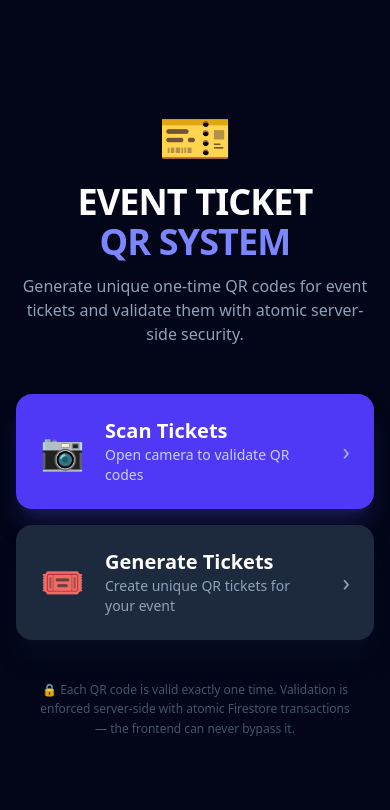
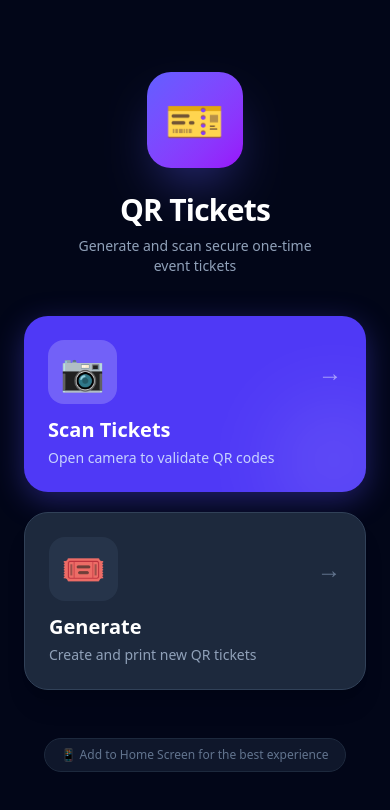
Before and after one commit to Shikur-Ebrahim/qr, a Next.js app: page / in a window 390 px wide. Shown: the top 810 px of the page. Built offline with nearby package versions, Linux system fonts and the light colour scheme.

Commit message:
feat: upgrade to PWA for Add to Home Screen and modernize mobile UI

```diff
--- a/app/layout.tsx
+++ b/app/layout.tsx
@@ -1,15 +1,25 @@
 import type { Metadata, Viewport } from "next";
 import "./globals.css";
 
+import PWARegister from "@/components/PWARegister";
+
 export const metadata: Metadata = {
-  title: "Event Ticket QR System",
+  title: "QR Tickets",
   description: "One-time QR event ticket validation system",
   manifest: "/manifest.json",
+  themeColor: "#0f172a",
+  appleWebApp: {
+    capable: true,
+    statusBarStyle: "black-translucent",
+    title: "QR Tickets",
+  },
 };
 
 export const viewport: Viewport = {
   width: "device-width",
   initialScale: 1,
+  maximumScale: 1,
+  userScalable: false,
   themeColor: "#0f172a",
 };
 
@@ -20,7 +30,11 @@ export default function RootLayout({
 }) {
   return (
     <html lang="en">
+      <head>
+        <link rel="apple-touch-icon" href="/icon-192.png" />
+      </head>
       <body className="bg-slate-950 min-h-screen text-white antialiased">
+        <PWARegister />
         {children}
       </body>
     </html>
--- a/app/page.tsx
+++ b/app/page.tsx
@@ -2,66 +2,70 @@ import Link from "next/link";
 
 export default function HomePage() {
   return (
-    <main className="min-h-screen bg-slate-950 flex flex-col items-center justify-center px-4">
-      {/* Header */}
-      <div className="text-center mb-12">
-        <div className="text-6xl mb-4">🎫</div>
-        <h1 className="text-4xl font-black tracking-tight text-white mb-3">
-          EVENT TICKET
-          <br />
-          <span className="text-indigo-400">QR SYSTEM</span>
+    <main className="min-h-[100dvh] bg-slate-950 flex flex-col items-center justify-center px-6 safe-area-padding">
+
+      {/* App Icon / Logo Area */}
+      <div className="flex flex-col items-center justify-center mb-10 w-full">
+        <div className="w-24 h-24 bg-gradient-to-br from-indigo-500 to-purple-600 rounded-3xl shadow-2xl shadow-indigo-500/40 flex items-center justify-center mb-6 transform transition-transform hover:scale-105 active:scale-95">
+          <span className="text-5xl">🎫</span>
+        </div>
+        <h1 className="text-3xl font-black tracking-tight text-white mb-2 text-center">
+          QR Tickets
         </h1>
-        <p className="text-slate-400 text-base max-w-sm mx-auto">
-          Generate unique one-time QR codes for event tickets and validate them
-          with atomic server-side security.
+        <p className="text-slate-400 text-sm text-center max-w-[260px]">
+          Generate and scan secure one-time event tickets
         </p>
       </div>
 
-      {/* Action Cards */}
-      <div className="w-full max-w-sm flex flex-col gap-4">
-        {/* Scanner */}
+      {/* Main Menu Cards (Mobile Optimized) */}
+      <div className="w-full max-w-sm flex flex-col gap-5">
+
+        {/* Scanner Card */}
         <Link
           href="/scan"
-          className="group flex items-center gap-5 bg-indigo-600 hover:bg-indigo-500 active:scale-95 transition-all rounded-2xl p-6 shadow-xl shadow-indigo-900/40"
+          className="group relative overflow-hidden flex flex-col items-start bg-indigo-600 hover:bg-indigo-500 active:bg-indigo-700 transition-all rounded-3xl p-6 shadow-[0_8px_30px_rgb(79,70,229,0.4)]"
         >
-          <span className="text-4xl">📷</span>
+          <div className="flex items-center justify-between w-full mb-3">
+            <span className="text-4xl bg-white/20 p-3 rounded-2xl">📷</span>
+            <span className="text-white/50 text-2xl group-hover:translate-x-1 transition-transform">→</span>
+          </div>
           <div>
-            <p className="text-white font-bold text-xl leading-tight">
-              Scan Tickets
-            </p>
-            <p className="text-indigo-200 text-sm mt-0.5">
+            <h2 className="text-white font-bold text-xl mb-1">Scan Tickets</h2>
+            <p className="text-indigo-200 text-sm font-medium">
               Open camera to validate QR codes
             </p>
           </div>
-          <span className="ml-auto text-indigo-300 text-2xl">›</span>
+
+          {/* Decorative background shape */}
+          <div className="absolute -right-8 -bottom-8 w-32 h-32 bg-white/10 rounded-full blur-2xl group-hover:scale-150 transition-transform duration-500" />
         </Link>
 
-        {/* Generator */}
+        {/* Generator Card */}
         <Link
           href="/tickets/generate"
-          className="group flex items-center gap-5 bg-slate-800 hover:bg-slate-700 active:scale-95 transition-all rounded-2xl p-6 shadow-xl shadow-slate-900/40"
+          className="group relative overflow-hidden flex flex-col items-start bg-slate-800 hover:bg-slate-700 active:bg-slate-900 transition-all rounded-3xl p-6 shadow-xl border border-slate-700"
         >
-          <span className="text-4xl">🎟️</span>
+          <div className="flex items-center justify-between w-full mb-3">
+            <span className="text-4xl bg-slate-700/50 p-3 rounded-2xl">🎟️</span>
+            <span className="text-slate-500 text-2xl group-hover:translate-x-1 transition-transform">→</span>
+          </div>
           <div>
-            <p className="text-white font-bold text-xl leading-tight">
-              Generate Tickets
-            </p>
-            <p className="text-slate-400 text-sm mt-0.5">
-              Create unique QR tickets for your event
+            <h2 className="text-white font-bold text-xl mb-1">Generate</h2>
+            <p className="text-slate-400 text-sm font-medium">
+              Create and print new QR tickets
             </p>
           </div>
-          <span className="ml-auto text-slate-400 text-2xl">›</span>
         </Link>
+
       </div>
 
-      {/* Security note */}
-      <div className="mt-10 text-center max-w-xs">
-        <p className="text-slate-600 text-xs leading-relaxed">
-          🔒 Each QR code is valid exactly one time. Validation is enforced
-          server-side with atomic Firestore transactions — the frontend can never
-          bypass it.
+      {/* PWA Install Hint */}
+      <div className="mt-12 text-center">
+        <p className="text-slate-500 text-xs font-medium px-4 py-2 bg-slate-900 rounded-full border border-slate-800">
+          📱 Add to Home Screen for the best experience
         </p>
       </div>
+
     </main>
   );
 }
--- a/app/tickets/generate/page.tsx
+++ b/app/tickets/generate/page.tsx
@@ -124,32 +124,20 @@ export default function GeneratePage() {
           )}
         </div>
 
-        {/* Info banner */}
+        {/* Info banner - Only show if empty */}
         {tickets.length === 0 && !loading && !error && (
           <div className="text-center py-16 text-slate-600">
             <div className="text-5xl mb-4">🎫</div>
             <p className="text-slate-500 text-base">
-              Click the button above to generate a ticket.
-            </p>
-            <p className="text-slate-600 text-sm mt-1">
-              Each generated ticket gets a unique QR code and is saved instantly.
+              Tap the button above to generate a ticket.
             </p>
           </div>
         )}
 
         {/* Tickets grid */}
         {tickets.length > 0 && (
-          <div>
-            <div className="flex items-center justify-between mb-4">
-              <h2 className="text-white font-semibold">
-                {tickets.length} ticket{tickets.length > 1 ? "s" : ""} generated this session
-              </h2>
-              <span className="text-green-400 text-sm font-medium">
-                ✅ Saved to Firestore
-              </span>
-            </div>
-
-            <div className="grid grid-cols-1 sm:grid-cols-2 lg:grid-cols-3 gap-5 print:grid-cols-3">
+          <div className="mt-8">
+            <div className="grid grid-cols-1 sm:grid-cols-2 lg:grid-cols-3 gap-6 print:grid-cols-3">
               {tickets.map((ticket) => (
                 <div
                   key={ticket.ticketId}
--- /dev/null
+++ b/components/PWARegister.tsx
@@ -0,0 +1,20 @@
+"use client";
+
+import { useEffect } from "react";
+
+export default function PWARegister() {
+  useEffect(() => {
+    if (typeof window !== "undefined" && "serviceWorker" in navigator) {
+      navigator.serviceWorker
+        .register("/sw.js")
+        .then((registration) => {
+          console.log("PWA Service Worker registered successfully:", registration.scope);
+        })
+        .catch((error) => {
+          console.error("PWA Service Worker registration failed:", error);
+        });
+    }
+  }, []);
+
+  return null;
+}
--- /dev/null
+++ b/public/sw.js
@@ -0,0 +1,22 @@
+const CACHE_NAME = 'qr-ticket-cache-v1';
+
+self.addEventListener('install', (event) => {
+  self.skipWaiting();
+});
+
+self.addEventListener('activate', (event) => {
+  event.waitUntil(self.clients.claim());
+});
+
+self.addEventListener('fetch', (event) => {
+  // Pass-through fetch to satisfy PWA requirements while keeping Next.js dynamic routing working
+  event.respondWith(
+    fetch(event.request).catch(() => {
+      return new Response("You are currently offline. Please reconnect to the internet to use the ticket scanner.", {
+        status: 503,
+        statusText: 'Service Unavailable',
+        headers: new Headers({ 'Content-Type': 'text/plain' })
+      });
+    })
+  );
+});
--- /dev/null
+++ b/test-firebase.mjs
@@ -0,0 +1,34 @@
+import { initializeApp } from "firebase/app";
+import { getFirestore, collection, getDocs, setDoc, doc } from "firebase/firestore";
+
+const firebaseConfig = {
+  apiKey: "AIzaSyBM6-gBgegSqI_iLd1nVadBjoxyUv5rcBo",
+  authDomain: "eventqr-5f7f1.firebaseapp.com",
+  projectId: "eventqr-5f7f1",
+  storageBucket: "eventqr-5f7f1.firebasestorage.app",
+  messagingSenderId: "691260420644",
+  appId: "1:691260420644:web:1347229849b27fc17e5eb1",
+};
+
+console.log("Initializing Firebase...");
+const app = initializeApp(firebaseConfig);
+const db = getFirestore(app);
+
+async function testFirebase() {
+  try {
+    console.log("Attempting to write to Firestore...");
+    const testDoc = doc(collection(db, "tickets"), "test-connection");
+    await setDoc(testDoc, { status: "TEST" });
+    console.log("Write successful!");
+
+    console.log("Attempting to read from Firestore...");
+    const snap = await getDocs(collection(db, "tickets"));
+    console.log(`Read successful! Found ${snap.docs.length} documents.`);
+    process.exit(0);
+  } catch (error) {
+    console.error("Firebase connection error:", error);
+    process.exit(1);
+  }
+}
+
+testFirebase();
```
Also changed, not shown: scripts/generate-icons.js (added, +11 -0 lines), public/icon-192.png (added), public/icon-512.png (added), public/manifest.json (added).
